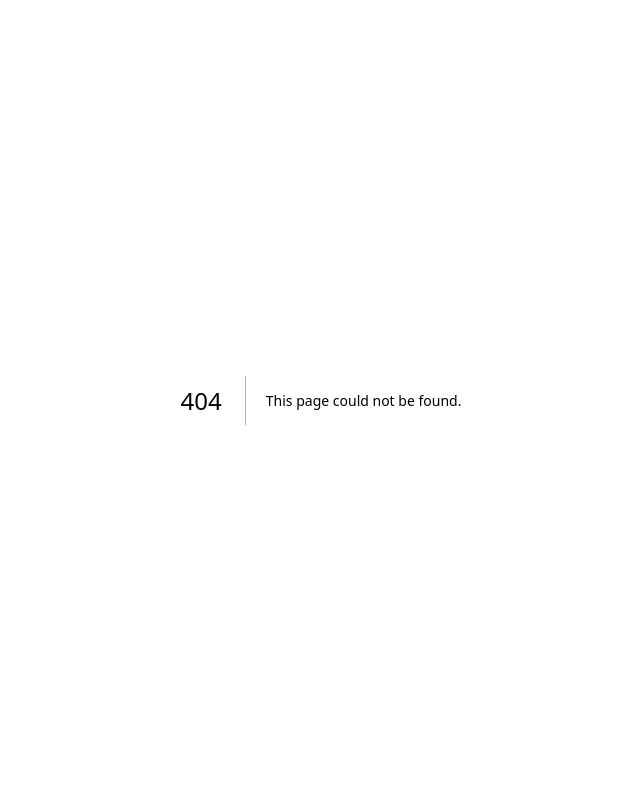
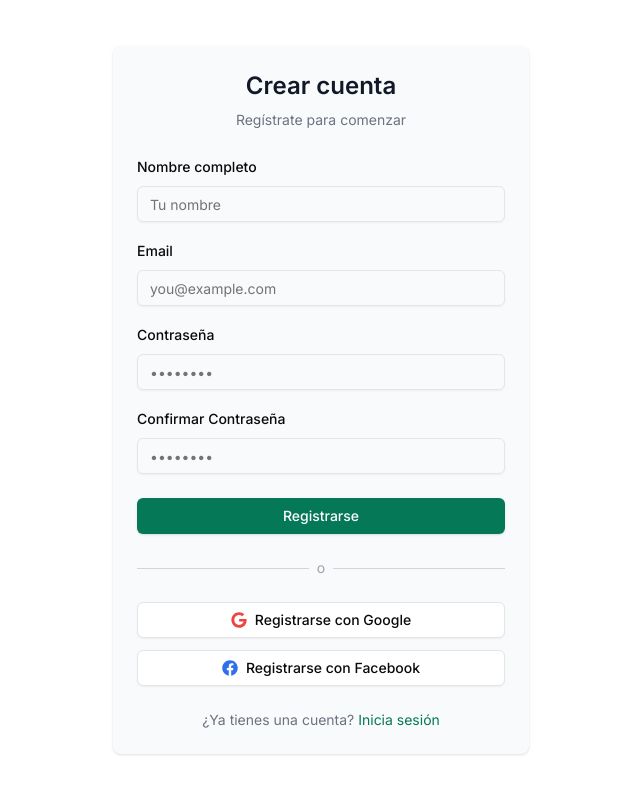
Before and after one commit to Neftali2001/Dashboardprueba, a Next.js app: page /signup in a window 1280 px wide. Before the commit this address had no page. Shown: the top 794 px of the page, without its empty margins (319-959 px from the left). Built offline with nearby package versions, Linux system fonts and the light colour scheme; a web font is replaced by a local one.

Commit message:
Cambios en el login2

```diff
--- a/app/login/page.tsx
+++ b/app/login/page.tsx
@@ -1,6 +1,8 @@
 import AcmeLogo from '@/app/ui/acme-logo';
 import LoginForm from '@/app/ui/login-form';
+
 import { Suspense } from 'react';
+
 
 export default function LoginPage() {
   return (
@@ -24,7 +26,7 @@ export default function LoginPage() {
           <h2 className="text-3xl font-bold mb-4">Buenos trabajos</h2>
           <p className="text-lg mb-2">estan esperandote</p>
           <p className="text-lg font-semibold mb-4">Registrate ahora!</p>
-          <img src="/Img6.png" alt="Woman" className="w-1/2" />
+          <img src="/Img6.png" alt="compu" className="w-1/2" />
         </div>
       </div>
     </main>
--- /dev/null
+++ b/app/signup/page.tsx
@@ -0,0 +1,12 @@
+// app/signup/page.tsx
+import SignupForm from '@/app/ui/signup';
+
+export default function SignupPage() {
+  return (
+    <main className="flex items-center justify-center min-h-screen bg-white">
+      <div className="max-w-md w-full p-4">
+        <SignupForm />
+      </div>
+    </main>
+  );
+}
--- a/app/ui/login-form.tsx
+++ b/app/ui/login-form.tsx
@@ -8,6 +8,7 @@ import { authenticate } from '@/app/lib/actions';
 import { useSearchParams } from 'next/navigation';
 import { ExclamationCircleIcon } from '@heroicons/react/24/outline';
 import { ArrowRightIcon } from '@heroicons/react/20/solid';
+import { FaGoogle, FaFacebook } from 'react-icons/fa';
 import Link from 'next/link';
 
 export default function LoginForm() {
@@ -21,7 +22,7 @@ export default function LoginForm() {
 
   return (
     <form action={formAction} className="rounded-lg bg-gray-50 p-6 space-y-6 shadow">
-      <div className="space-y-2 text-center">
+      <div className="text-center space-y-2">
         <h1 className="text-2xl font-semibold text-gray-900">Iniciar Sesión</h1>
         <p className="text-sm text-gray-500">Por favor inicie sesión para continuar</p>
       </div>
@@ -58,7 +59,11 @@ export default function LoginForm() {
 
       <input type="hidden" name="redirectTo" value={callbackUrl} />
 
-      <Button type="submit" className="w-full bg-emerald-700 hover:bg-emerald-800 text-white" aria-disabled={isPending}>
+      <Button
+        type="submit"
+        className="w-full bg-emerald-700 hover:bg-emerald-800 text-white"
+        aria-disabled={isPending}
+      >
         Iniciar sesión
         <ArrowRightIcon className="ml-2 h-4 w-4" />
       </Button>
@@ -70,7 +75,26 @@ export default function LoginForm() {
         </div>
       )}
 
-      <p className="text-center text-sm text-gray-500">
+      {/* Divider */}
+      <div className="flex items-center justify-between">
+        <hr className="w-full border-gray-300" />
+        <span className="mx-2 text-gray-400 text-sm">o</span>
+        <hr className="w-full border-gray-300" />
+      </div>
+
+      {/* Social Buttons */}
+      <div className="flex flex-col gap-3">
+        <Button variant="outline" className="w-full flex items-center justify-center gap-2">
+          <FaGoogle className="text-red-500" />
+          Iniciar con Google
+        </Button>
+        <Button variant="outline" className="w-full flex items-center justify-center gap-2">
+          <FaFacebook className="text-blue-600" />
+          Iniciar con Facebook
+        </Button>
+      </div>
+
+      <p className="text-sm text-center text-gray-500">
         ¿No tienes cuenta?{' '}
         <Link href="/signup" className="text-emerald-700 hover:underline">
           Regístrate
@@ -79,6 +103,7 @@ export default function LoginForm() {
     </form>
   );
 }
+
 
 
 
--- /dev/null
+++ b/app/ui/signup.tsx
@@ -0,0 +1,119 @@
+'use client';
+
+import { Button } from '@/components/ui/button';
+import { Input } from '@/components/ui/input';
+import { Label } from '@/components/ui/label';
+import Link from 'next/link';
+import { FaGoogle, FaFacebook } from 'react-icons/fa';
+import { useState } from 'react';
+
+export default function SignupForm() {
+  const [form, setForm] = useState({
+    name: '',
+    email: '',
+    password: '',
+    confirm: '',
+  });
+
+  const handleChange = (e: React.ChangeEvent<HTMLInputElement>) => {
+    setForm({ ...form, [e.target.name]: e.target.value });
+  };
+
+  const handleSubmit = (e: React.FormEvent) => {
+    e.preventDefault();
+    // Aquí puedes agregar la lógica para enviar datos a tu backend
+    console.log('Signup:', form);
+  };
+
+  return (
+    <form onSubmit={handleSubmit} className="rounded-lg bg-gray-50 p-6 space-y-6 shadow">
+      <div className="text-center space-y-2">
+        <h1 className="text-2xl font-semibold text-gray-900">Crear cuenta</h1>
+        <p className="text-sm text-gray-500">Regístrate para comenzar</p>
+      </div>
+
+      <div className="space-y-4">
+        <div className="space-y-2">
+          <Label htmlFor="name">Nombre completo</Label>
+          <Input
+            id="name"
+            name="name"
+            type="text"
+            placeholder="Tu nombre"
+            value={form.name}
+            onChange={handleChange}
+            required
+          />
+        </div>
+
+        <div className="space-y-2">
+          <Label htmlFor="email">Email</Label>
+          <Input
+            id="email"
+            name="email"
+            type="email"
+            placeholder="you@example.com"
+            value={form.email}
+            onChange={handleChange}
+            required
+          />
+        </div>
+
+        <div className="space-y-2">
+          <Label htmlFor="password">Contraseña</Label>
+          <Input
+            id="password"
+            name="password"
+            type="password"
+            placeholder="••••••••"
+            value={form.password}
+            onChange={handleChange}
+            required
+            minLength={6}
+          />
+        </div>
+
+        <div className="space-y-2">
+          <Label htmlFor="confirm">Confirmar Contraseña</Label>
+          <Input
+            id="confirm"
+            name="confirm"
+            type="password"
+            placeholder="••••••••"
+            value={form.confirm}
+            onChange={handleChange}
+            required
+          />
+        </div>
+      </div>
+
+      <Button type="submit" className="w-full bg-emerald-700 hover:bg-emerald-800 text-white">
+        Registrarse
+      </Button>
+
+      <div className="flex items-center justify-between">
+        <hr className="w-full border-gray-300" />
+        <span className="mx-2 text-gray-400 text-sm">o</span>
+        <hr className="w-full border-gray-300" />
+      </div>
+
+      <div className="flex flex-col gap-3">
+        <Button variant="outline" className="w-full flex items-center justify-center gap-2">
+          <FaGoogle className="text-red-500" />
+          Registrarse con Google
+        </Button>
+        <Button variant="outline" className="w-full flex items-center justify-center gap-2">
+          <FaFacebook className="text-blue-600" />
+          Registrarse con Facebook
+        </Button>
+      </div>
+
+      <p className="text-sm text-center text-gray-500">
+        ¿Ya tienes una cuenta?{' '}
+        <Link href="/login" className="text-emerald-700 hover:underline">
+          Inicia sesión
+        </Link>
+      </p>
+    </form>
+  );
+}
```
